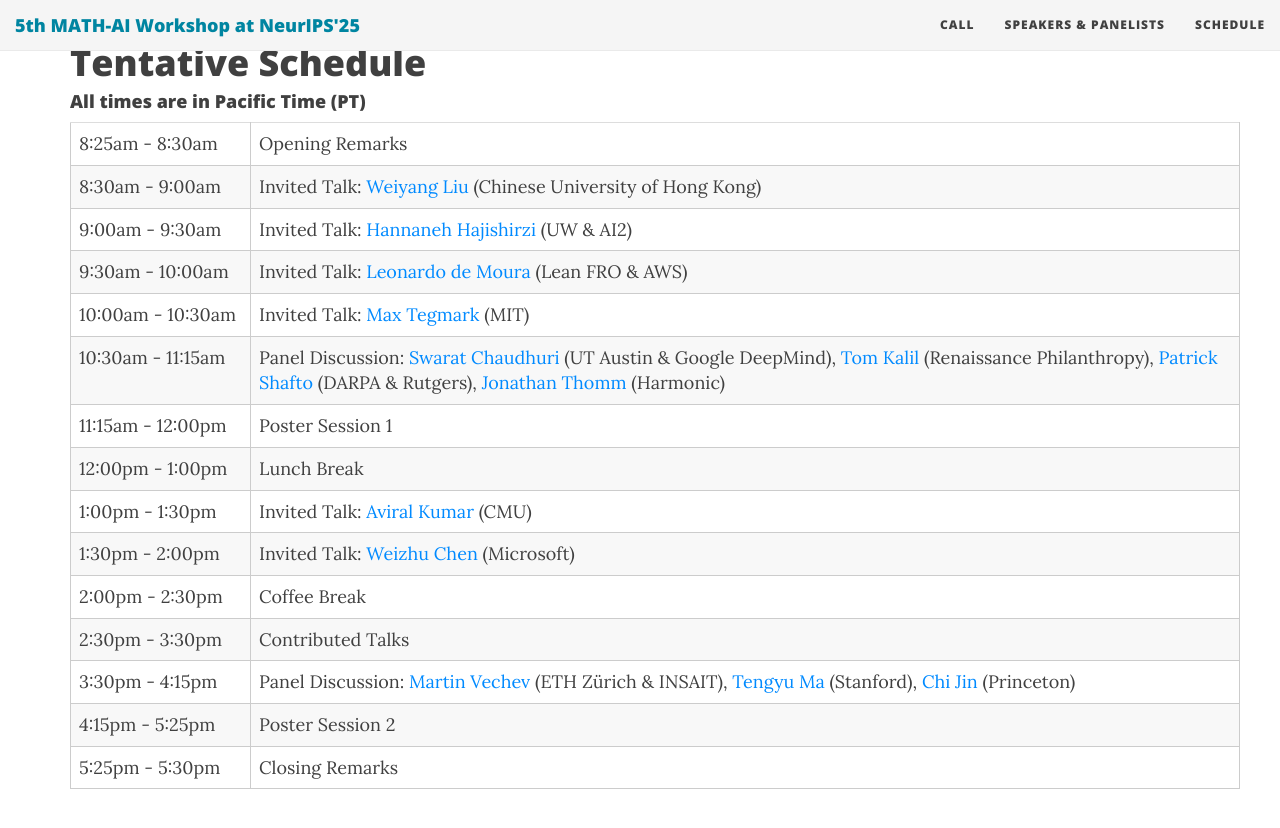
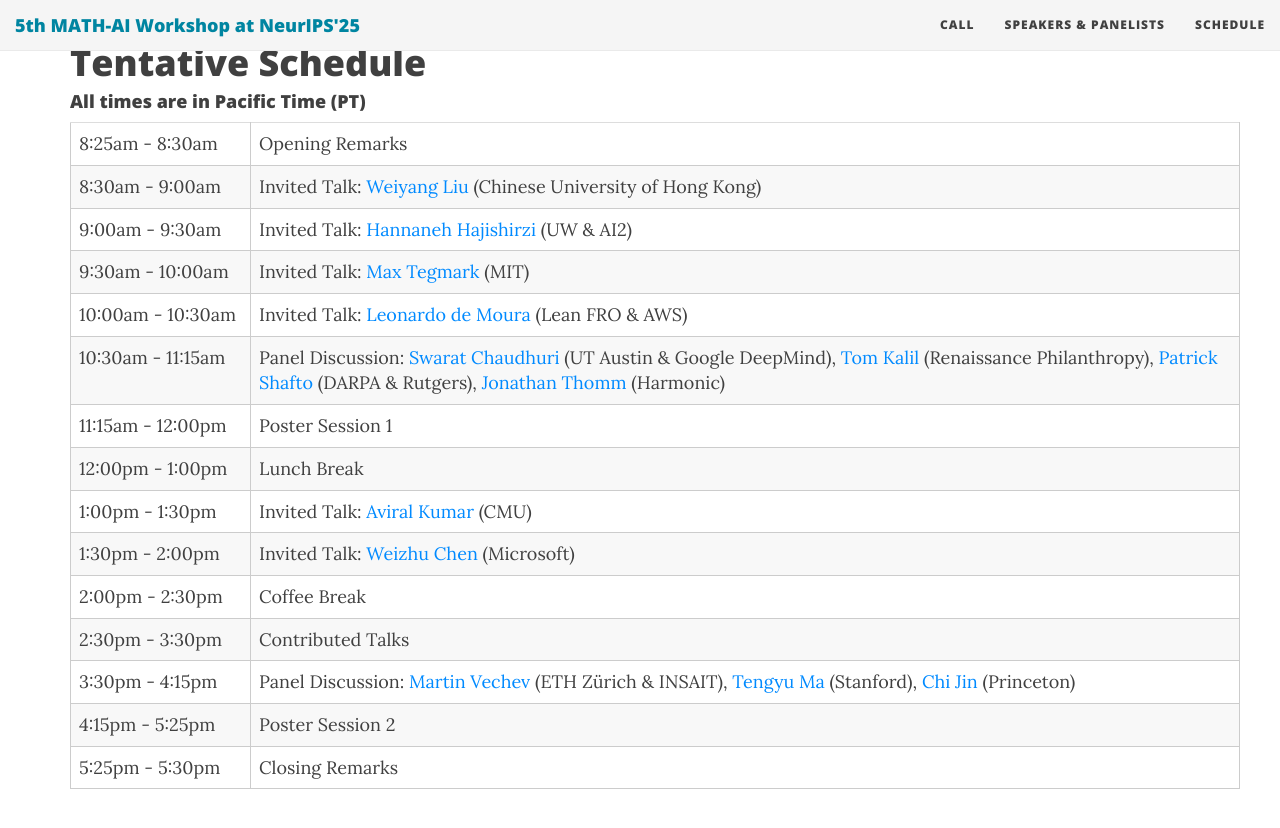
Before and after one commit to mathai2025/mathai2025.github.io, a Jekyll site: the page built from schedule.md, in a window 1280 px wide and 900 px high, scrolled down 356 px. Shown: the top 828 px of the window. Built offline with Jekyll 4.4.1, drawn with Linux system fonts in a browser that asks for light colours; nearby versions of some CDN libraries.

```diff
--- a/schedule.md
+++ b/schedule.md
@@ -32,11 +32,11 @@ use-site-title: true
       </tr>
       <tr>
         <td style="width: 180px;">9:30am - 10:00am</td>
-        <td>Invited Talk: <a href="https://leodemoura.github.io/" target="_blank">Leonardo de Moura</a> (Lean FRO & AWS)</td>
+        <td>Invited Talk: <a href="https://physics.mit.edu/faculty/max-tegmark/" target="_blank">Max Tegmark</a> (MIT)</td>
       </tr>
       <tr>
         <td style="width: 180px;">10:00am - 10:30am</td>
-        <td>Invited Talk: <a href="https://physics.mit.edu/faculty/max-tegmark/" target="_blank">Max Tegmark</a> (MIT)</td>
+        <td>Invited Talk: <a href="https://leodemoura.github.io/" target="_blank">Leonardo de Moura</a> (Lean FRO & AWS)</td>
       </tr>
       <tr>
         <td style="width: 180px;">10:30am - 11:15am</td>
```
